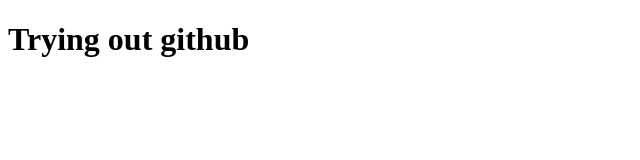
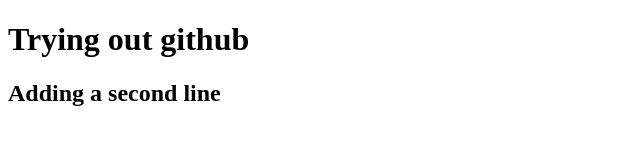
Before and after one commit to Troy-Salmond/lect_0, a plain HTML site: page index.html in a window 1280 px wide. Shown: the whole page, without its empty margins (0-640 px from the left). Drawn offline with Linux system fonts and the light colour scheme.

Commit message:
Update index.html
Simple file edit

```diff
--- a/index.html
+++ b/index.html
@@ -6,5 +6,6 @@
   </head>
   <body>
     <h1>Trying out github</h1>
+    <h2>Adding a second line</h2>
   </body>
 </html>
```
